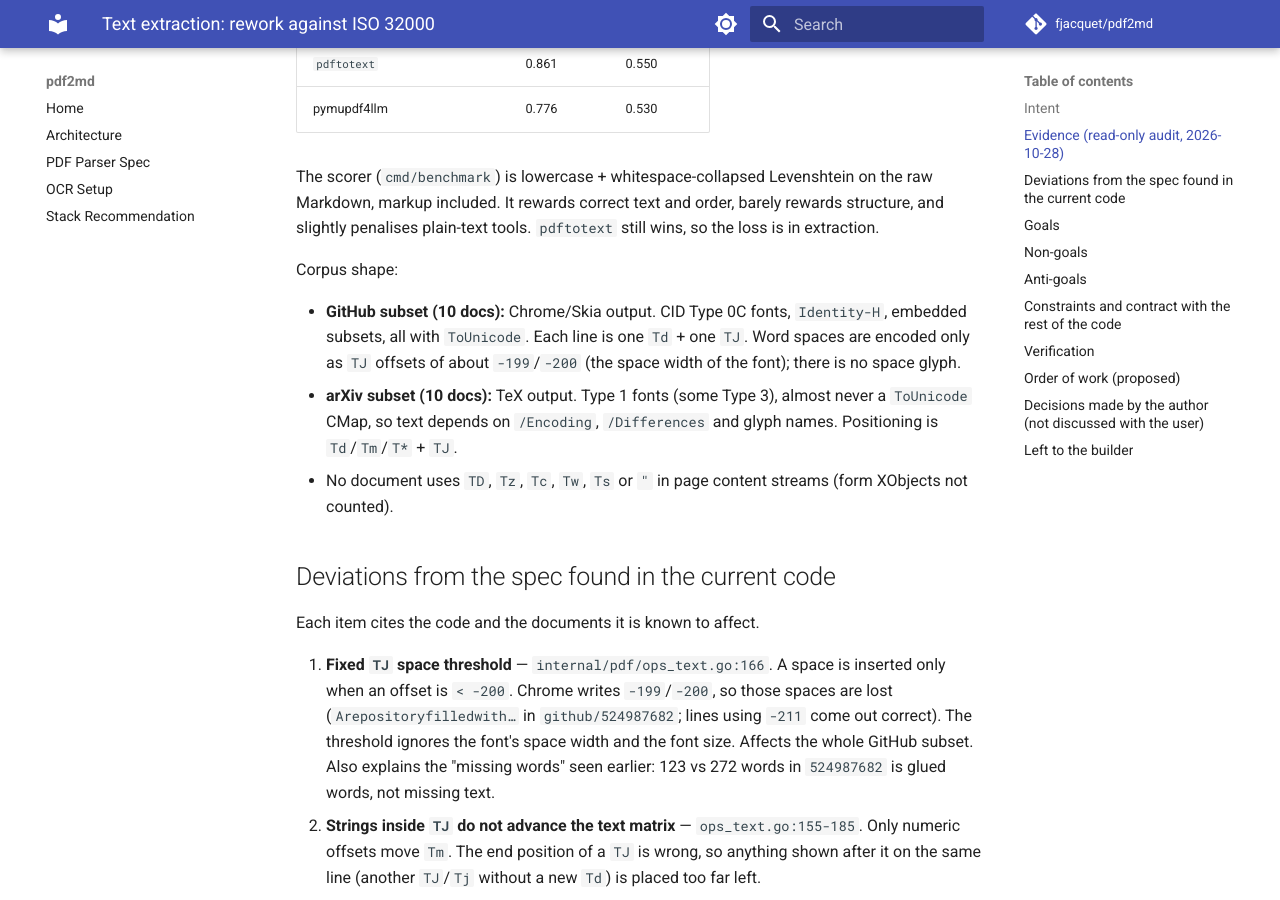
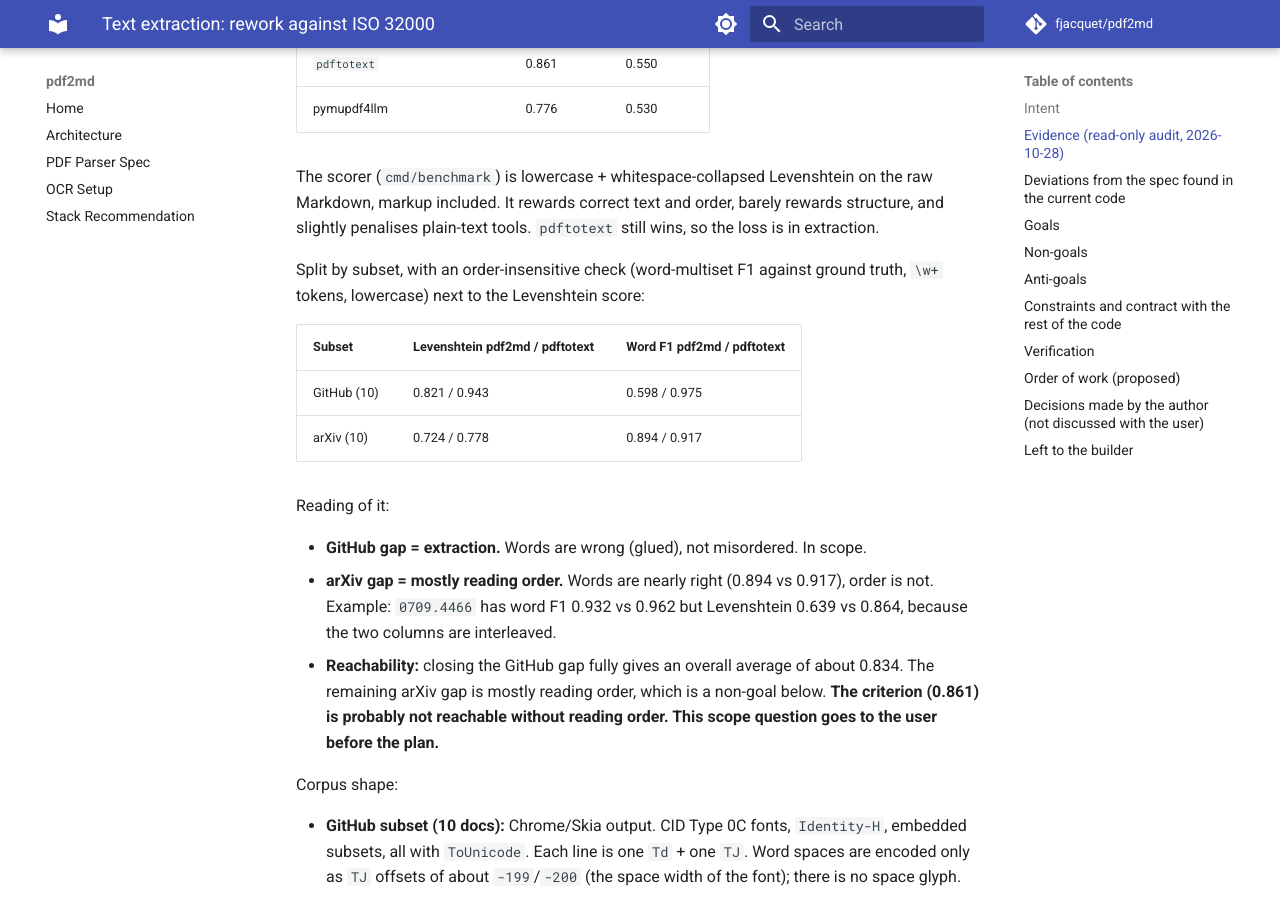
Before and after one commit to fjacquet/pdf2md, an MkDocs documentation site: the page built from docs/superpowers/specs/2026-10-28-text-extraction-spec-rework-design.md, in a window 1280 px wide and 900 px high, scrolled down 751 px. Built offline with MkDocs 1.6.1 and Material for MkDocs 9.7.7, drawn with Linux system fonts in a browser that asks for light colours; comment, search, counter and statistics services are not loaded; some of the changed text lies outside the part shown.

Commit message:
docs: add subset evidence and reachability note to text extraction design
Co-Authored-By: Claude Opus 5.5 <noreply@anthropic.com>
Claude-Session: https://claude.ai/code/session_0148C11XWwmpCKxoGuLv5GjW

```diff
--- a/docs/superpowers/specs/2026-10-28-text-extraction-spec-rework-design.md
+++ b/docs/superpowers/specs/2026-10-28-text-extraction-spec-rework-design.md
@@ -33,6 +33,28 @@ The scorer (`cmd/benchmark`) is lowercase + whitespace-collapsed
 Levenshtein on the raw Markdown, markup included. It rewards correct text
 and order, barely rewards structure, and slightly penalises plain-text
 tools. `pdftotext` still wins, so the loss is in extraction.
+
+Split by subset, with an order-insensitive check (word-multiset F1
+against ground truth, `\w+` tokens, lowercase) next to the Levenshtein
+score:
+
+| Subset | Levenshtein pdf2md / pdftotext | Word F1 pdf2md / pdftotext |
+|---|---|---|
+| GitHub (10) | 0.821 / 0.943 | 0.598 / 0.975 |
+| arXiv (10) | 0.724 / 0.778 | 0.894 / 0.917 |
+
+Reading of it:
+
+- **GitHub gap = extraction.** Words are wrong (glued), not misordered.
+  In scope.
+- **arXiv gap = mostly reading order.** Words are nearly right (0.894 vs
+  0.917), order is not. Example: `0709.4466` has word F1 0.932 vs 0.962
+  but Levenshtein 0.639 vs 0.864, because the two columns are interleaved.
+- **Reachability:** closing the GitHub gap fully gives an overall average
+  of about 0.834. The remaining arXiv gap is mostly reading order, which
+  is a non-goal below. **The criterion (0.861) is probably not reachable
+  without reading order. This scope question goes to the user before the
+  plan.**
 
 Corpus shape:
 
@@ -187,6 +209,10 @@ Each item cites the code and the documents it is known to affect.
 
 ## Order of work (proposed)
 
+0. Make the comparison durable: `cmd/benchmark` can score an arbitrary
+   output directory, and the per-document `pdftotext` scores are
+   committed with the poppler version. Without per-document targets,
+   "≥ pdftotext" cannot be checked one PR at a time.
 1. Text-state and glyph-advance core (deviations 2, 3, 4, 5, 6), with the
    per-glyph advance as the single source of truth for positions.
 2. Width sources (7, 8, 12) and code splitting (9).
```
